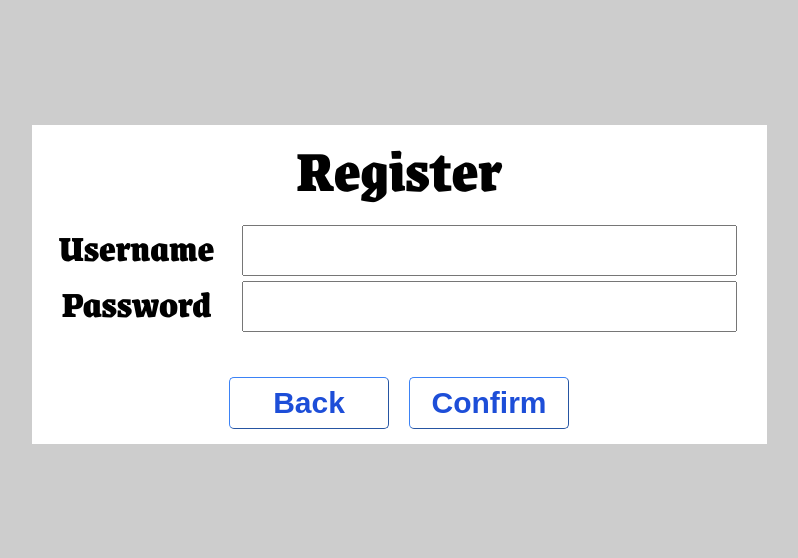
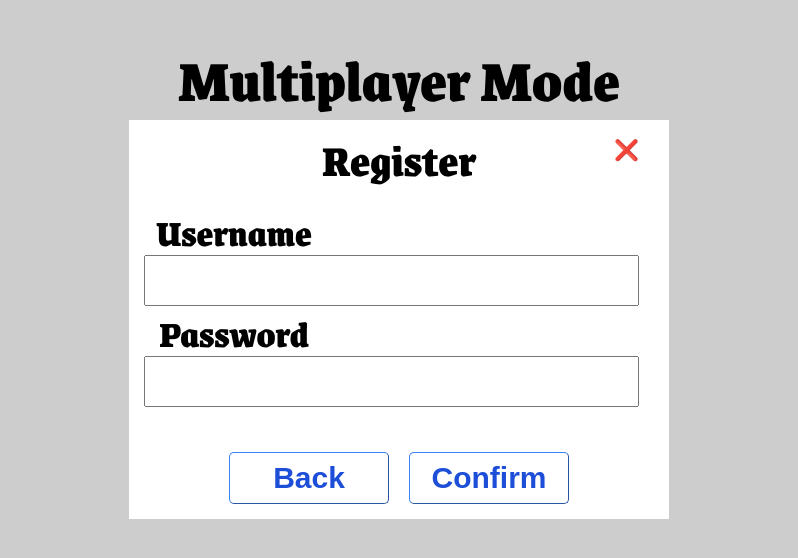
Before and after one commit to VexMihir/chessApp, a React (Create React App) app in the folder client/: page /register in a window 1280 px wide. Shown: the part 116-674 px from the top of the page, without its empty margins (241-1039 px from the left). Built offline with nearby package versions, Linux system fonts and the light colour scheme; no server answers.

Commit message:
Added Cross Button

```diff
--- a/client/src/components/Login.js
+++ b/client/src/components/Login.js
@@ -56,16 +56,18 @@ export default function Login() {
 
     return (
         <>
-            <form onSubmit={handleSubmit} className='flex justify-center items-center h-[100vh] w-full m-[auto] text-black text-center'>
-                <div className='bg-white p-3'>
-                    <div className='text-5xl mb-5'>Login</div>
-                    <div className='flex mb-1'>
+            <form onSubmit={handleSubmit} className='flex flex-col justify-center items-center h-[100vh] w-full m-[auto] text-black text-center'>
+            <div className='text-5xl mb-2'>Multiplayer Mode</div>
+                <div className='relative bg-white p-3'>
+                    <div className='absolute right-[30px] cursor-pointer' onClick={() => {navigate('/')}}>❌</div>
+                    <div className='text-4xl mb-5'>Login</div>
+                    <div className='flex flex-col mb-1'>
                         <label className='w-36 text-3xl mr-3'>Username</label>
                         <input className="text-3xl mr-3" type='text'
                             onChange={(e) => setUsername(e.target.value)}
                         />
                     </div>
-                    <div className='flex'>
+                    <div className='flex flex-col'>
                         <label className='w-36 text-3xl mr-3'>Password</label>
                         <input className="text-3xl mr-3" type='password'
                             onChange={(e) => setPassword(e.target.value)}
--- a/client/src/components/Main.js
+++ b/client/src/components/Main.js
@@ -1,7 +1,10 @@
 import React from 'react'
-import { NavLink } from 'react-router-dom'
+import { NavLink, useNavigate } from 'react-router-dom'
+
 
 export default function Main() {
+  const navigate = useNavigate()
+
   return (
     <>
       <div className="flex flex-col">
@@ -10,15 +13,22 @@ export default function Main() {
         </div>
 
         <div className="flex items-start justify-center space-x-4 h-[49vh] text-center w-[100%]">
-          <div className="h-1/4 w-1/4 flex flex-col justify-around p-2 bg-white text-black">
-            Single Mode
+          <div className="h-1/4 w-1/4 flex flex-col justify-around p-2 bg-white text-black cursor-pointer hover:bg-black hover:text-white">
+            <div className='text-xl'>Single Mode</div>
+            <div className='text-3xl'>Human vs AI</div>
           </div>
-          <NavLink
-            to={"login"}
-            className="h-1/4 w-1/4 flex flex-col justify-around p-2 bg-white text-black"
+
+          <div
+            // to={"login"}
+            className="h-1/4 w-1/4 flex flex-col justify-around p-2 bg-white text-black cursor-pointer hover:bg-black hover:text-white"
+            onClick={(e) => {
+              navigate('/login')
+            }}
           >
-            Multiplayer Mode
-          </NavLink>
+            <div className='text-xl'>Multiplayer Mode</div>
+            <div className='text-3xl'>Human vs Human</div>
+
+          </div>
         </div>
       </div>
     </>
--- a/client/src/components/Register.js
+++ b/client/src/components/Register.js
@@ -58,10 +58,12 @@ export default function Register() {
     return (
         <>
             {/* Source: https://stackoverflow.com/questions/71182470/sumbit-button-also-used-as-a-navlink-to-route-page-does-not-sumbt-the-form-unle */}
-            <form onSubmit={handleSubmit} className='flex justify-center items-center h-[100vh] w-full m-[auto] text-black text-center'>
-                <div className='bg-white p-3'>
-                    <div className='text-5xl mb-5'>Register</div>
-                    <div className='flex mb-1'>
+            <form onSubmit={handleSubmit} className='flex flex-col justify-center items-center h-[100vh] w-full m-[auto] text-black text-center'>
+                <div className='text-5xl mb-2'>Multiplayer Mode</div>
+                <div className='relative bg-white p-3'>
+                    <div className='absolute right-[30px] cursor-pointer' onClick={() => {navigate('/')}}>❌</div>
+                    <div className='text-4xl mb-5'>Register</div>
+                    <div className='flex flex-col mb-1'>
                         <label className='w-36 text-3xl mr-3'>Username</label>
                         <input
                             className="text-3xl mr-3"
@@ -70,7 +72,7 @@ export default function Register() {
 
                         />
                     </div>
-                    <div className='flex'>
+                    <div className='flex flex-col'>
                         <label className='w-36 text-3xl mr-3'>Password</label>
                         <input
                             className="text-3xl mr-3"
```
